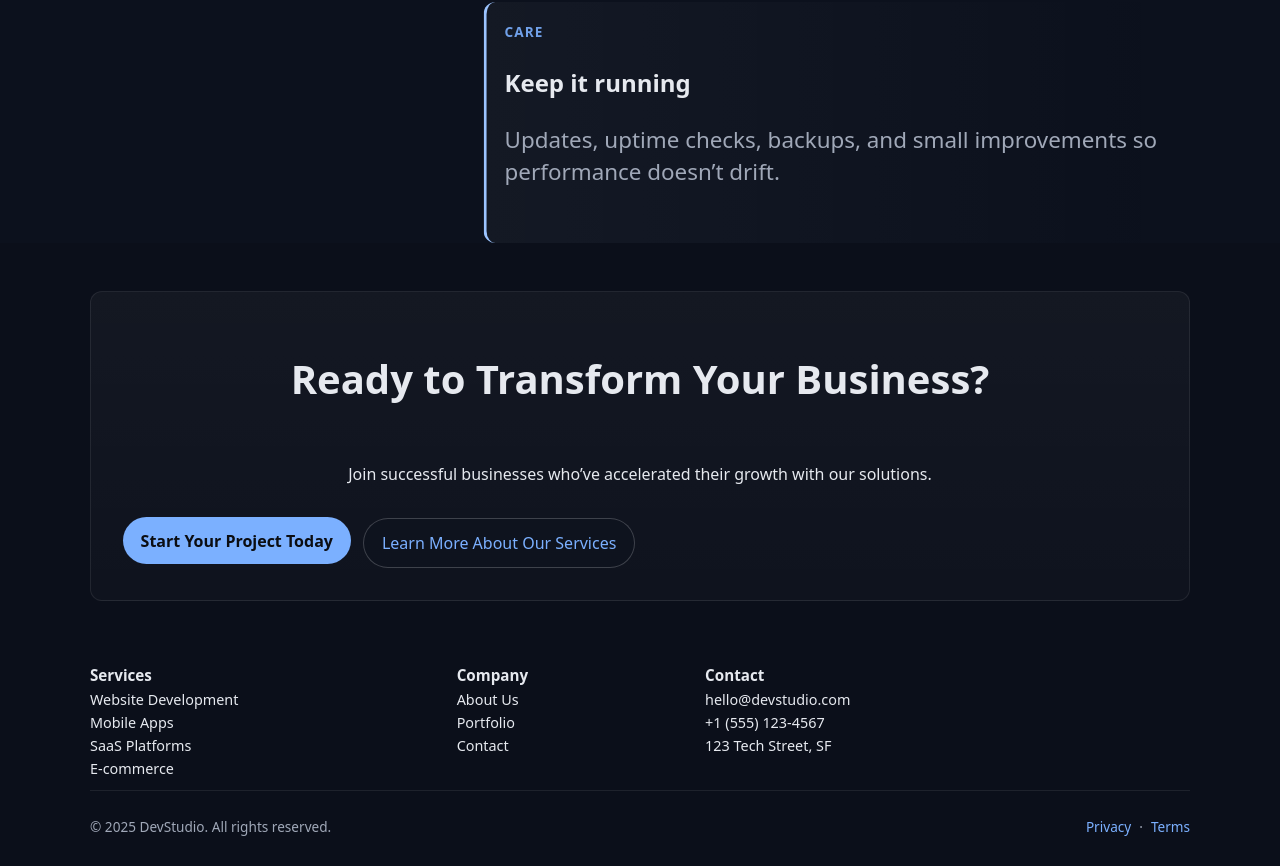
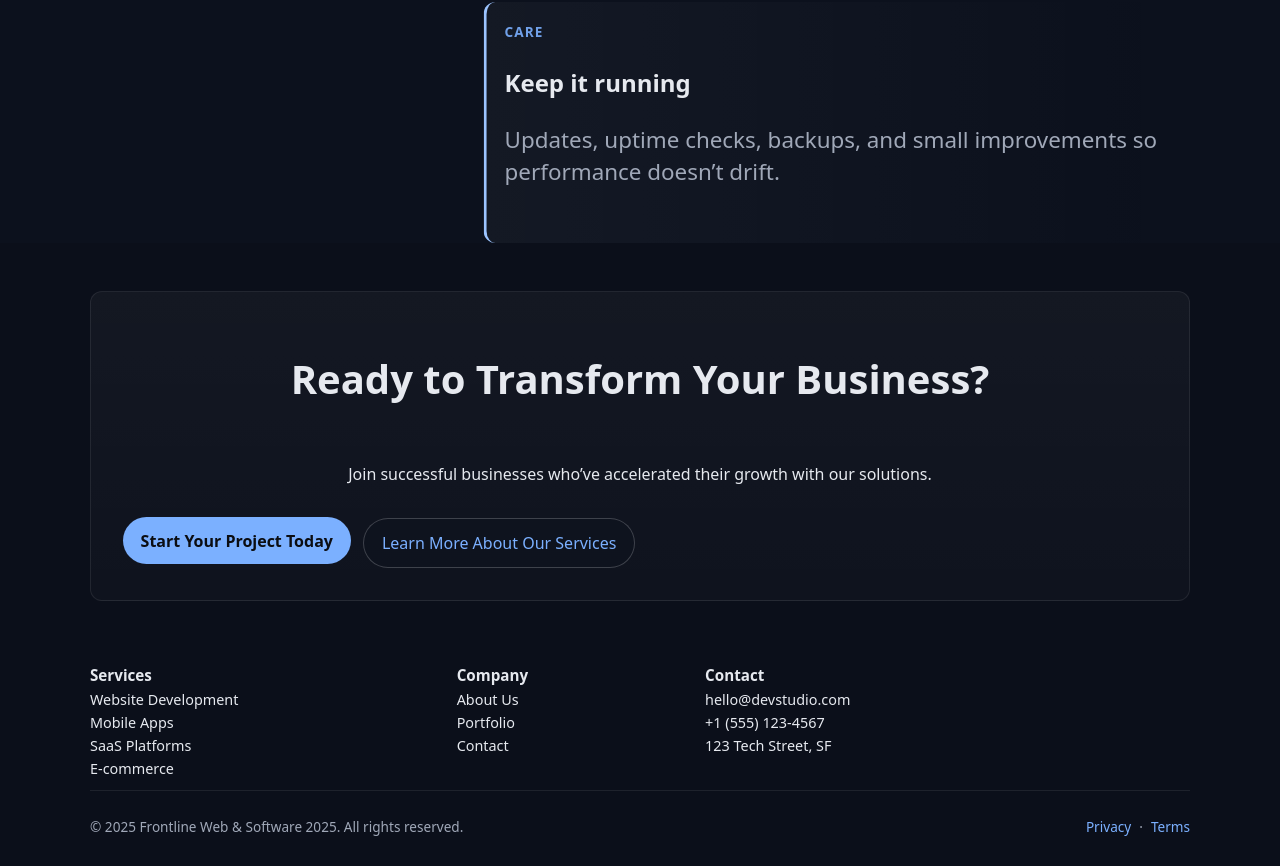
Before and after one commit to Severns-Michael/frontline-Web---Software, a React (Vite) app: page / in a window 1280 px wide. Shown: the part 5238-6104 px from the top of the page. Built offline with nearby package versions, Linux system fonts and the light colour scheme.

Commit message:
updated footer

```diff
--- a/src/components/Footer/Footer.tsx
+++ b/src/components/Footer/Footer.tsx
@@ -45,7 +45,7 @@ export function Footer() {
         <div className={styles.hr} />
 
         <div className={styles.bottom}>
-          <p>© {year} DevStudio. All rights reserved.</p>
+          <p>© {year} Frontline Web & Software 2025. All rights reserved.</p>
           <p className={styles.linksRow}>
             <Link to="/privacy">Privacy</Link><span>·</span><Link to="/terms">Terms</Link>
           </p>
```
